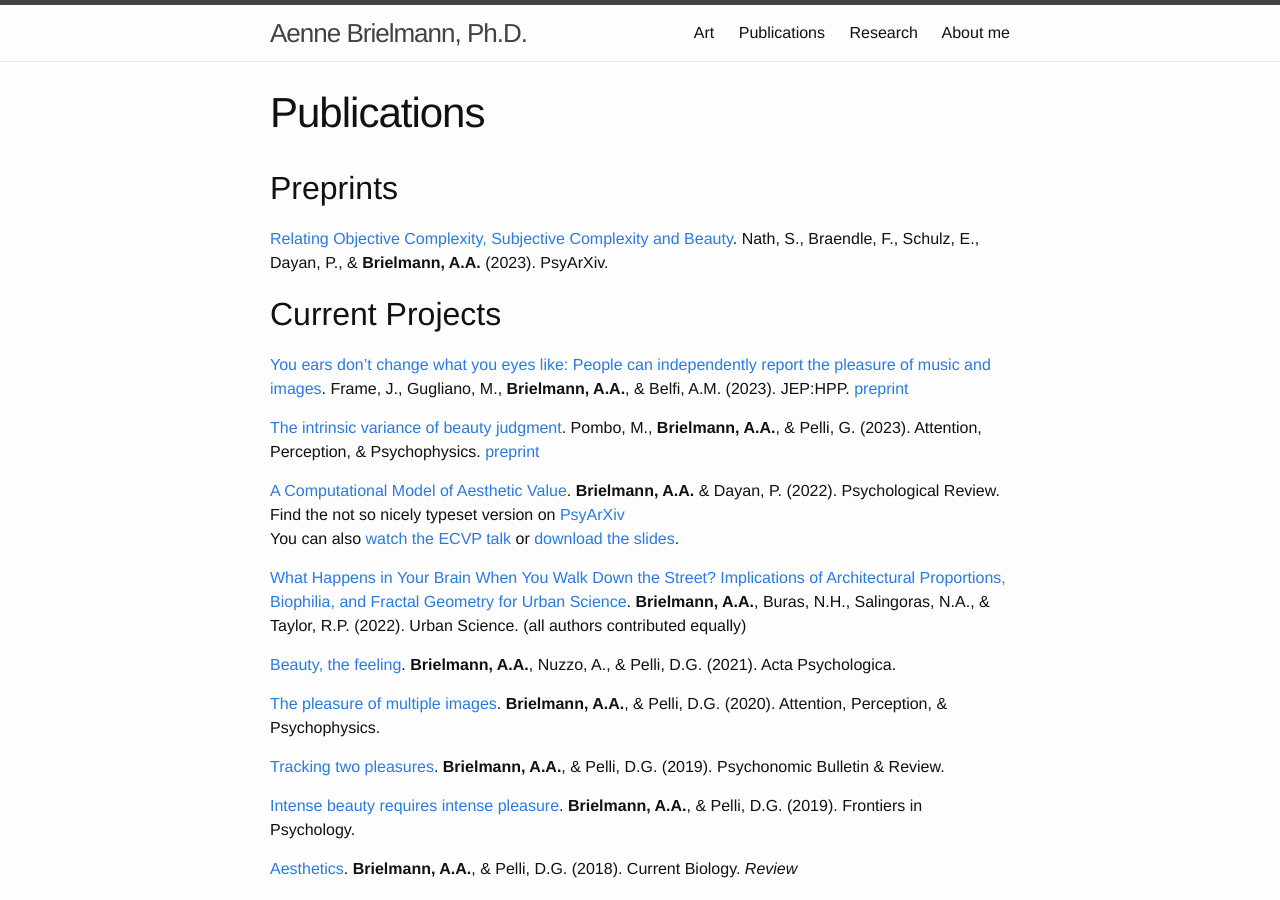
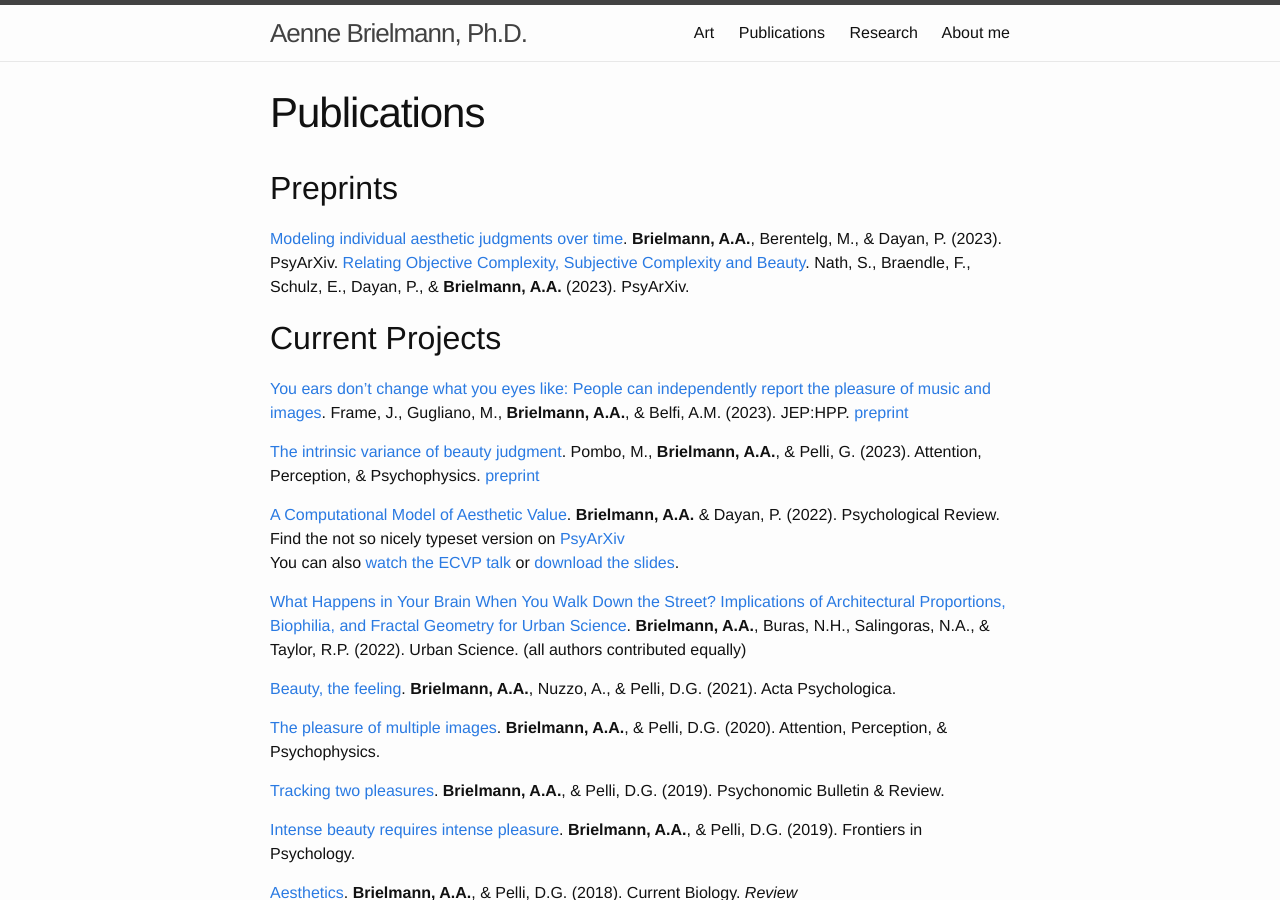
Before and after one commit to aenneb/aenneb.github.io, a Jekyll site: the page built from publications.md, in a window 1280 px wide and 900 px high. Built offline with Jekyll 4.4.1, drawn with Linux system fonts in a browser that asks for light colours.

Commit message:
Update publications.md

```diff
--- a/publications.md
+++ b/publications.md
@@ -5,6 +5,7 @@ permalink: /publications/
 ---
 
 ## Preprints
+[Modeling individual aesthetic judgments over time]([https://psyarxiv.com/nuep7/](https://osf.io/preprints/psyarxiv/b8rg5/)). **Brielmann, A.A.**, Berentelg, M., & Dayan, P. (2023). PsyArXiv.
 [Relating Objective Complexity, Subjective Complexity and Beauty](https://psyarxiv.com/nuep7/). Nath, S., Braendle, F., Schulz, E., Dayan, P., & **Brielmann, A.A.** (2023). PsyArXiv.
 
 
```
